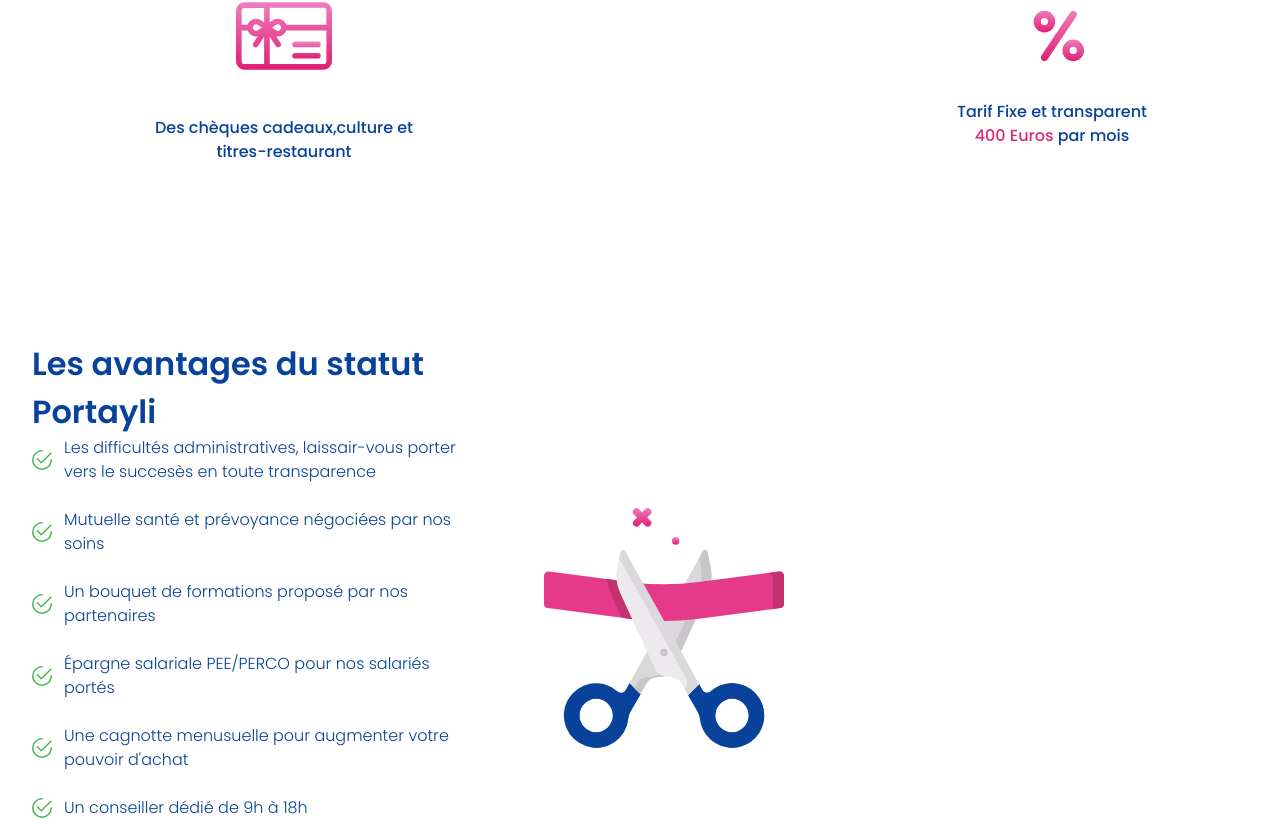
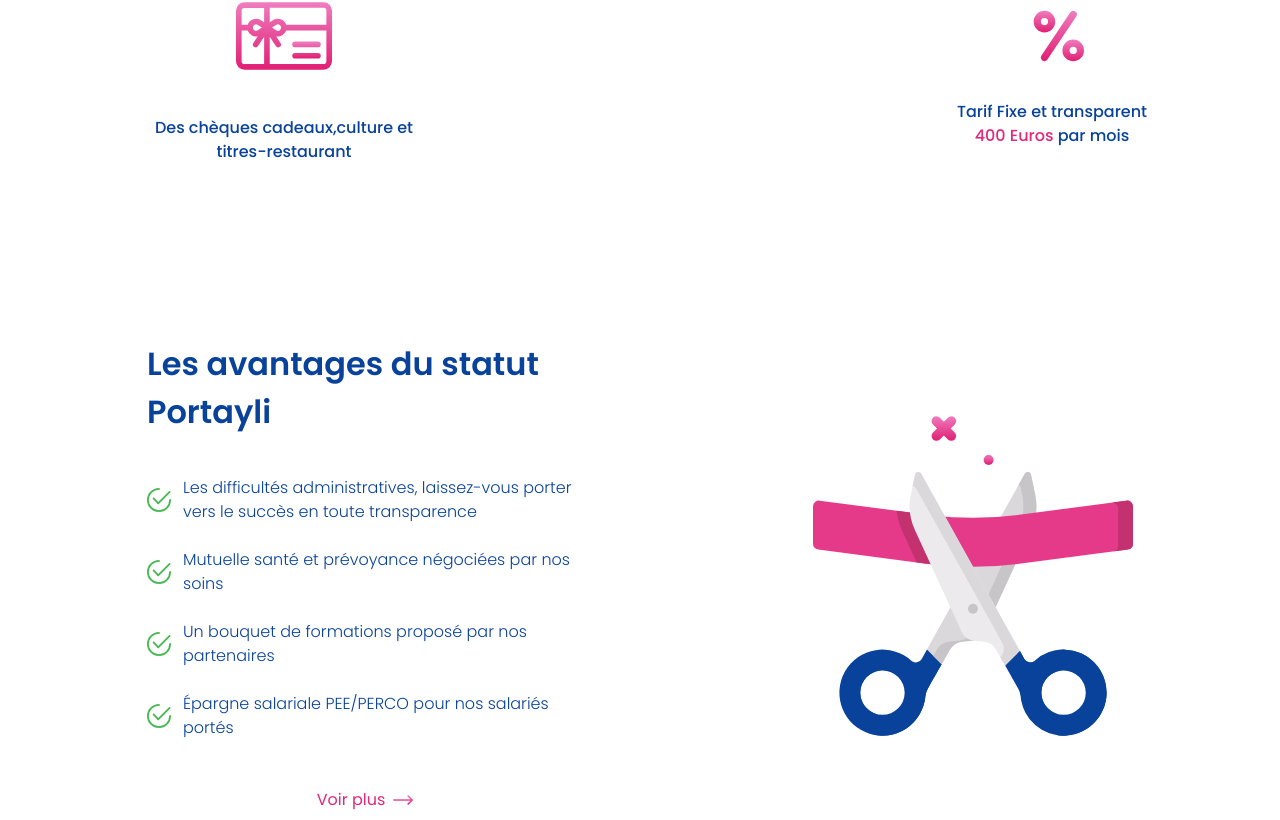
Before and after one commit to Tahabz/ayli, a React (Create React App) app: page / in a window 1280 px wide. Shown: the part 823-1643 px from the top of the page. Built offline with nearby package versions, Linux system fonts and the light colour scheme.

Commit message:
add arrow animation

```diff
--- a/src/App.css
+++ b/src/App.css
@@ -4,7 +4,7 @@
 @tailwind utilities;
 
 body {
-  @apply font-poppins h-full w-full;
+  @apply h-full w-full font-poppins;
 }
 
 #root {
@@ -24,6 +24,10 @@
   animation: heroAnimation 1.8s infinite;
 }
 
+.arrow-animation {
+  animation: arrowAnimation 1s ease-in-out infinite;
+}
+
 @keyframes heroAnimation {
   0%,
   100% {
@@ -34,3 +38,14 @@
     transform: translate(0px, 15px);
   }
 }
+
+@keyframes arrowAnimation {
+  0%,
+  100% {
+    transform: translate(0, 0);
+  }
+
+  50% {
+    transform: translate(5px, 0);
+  }
+}
--- a/src/components/Advantages.jsx
+++ b/src/components/Advantages.jsx
@@ -1,53 +1,75 @@
 import React from "react"
-import { CheckMarkSuccess, CutIcon } from "./Icons"
+import { ArrowLeftIcon, CheckMarkSuccess, CutIcon } from "./Icons"
 
 export default function Advantages() {
+  const [viewMore, setViewMore] = React.useState(false)
+
+  function handelViewMore() {
+    setViewMore(!viewMore)
+  }
+
   return (
-    <section className="flex flex-col gap-20 lg:gap-0 px-8 pt-[8rem] lg:pt-[11rem]">
-      <h1 className="text-[1.7rem] lg:text-[2rem] w-[20rem] lg:w-[25rem] font-semibold text-primary">
+    <section className="flex flex-col items-center gap-20 px-8 pt-[8rem] lg:items-start lg:gap-10 lg:pt-[11rem]">
+      <h1 className="w-[20rem] text-center text-[1.7rem] font-semibold text-primary md:w-[25rem] lg:hidden lg:w-[25rem] lg:text-left lg:text-[2rem]">
         Les avantages du statut Portayli
       </h1>
-      <div className="flex flex-col-reverse lg:flex-row gap-20 items-center">
+      <div className="flex w-full flex-col-reverse items-center gap-20 lg:flex-row lg:justify-around lg:gap-0">
+        <div className="lg:flex lg:flex-col lg:gap-10">
+          <h1 className="hidden w-[20rem] text-center text-[1.7rem] font-semibold text-primary lg:block lg:w-[25rem] lg:text-left lg:text-[2rem]">
+            Les avantages du statut Portayli
+          </h1>
           <div className="flex flex-col items-center gap-6">
             <div className="flex w-full items-center gap-3">
-            <CheckMarkSuccess className="h-7 w-7 lg:h-5 lg:w-5" />
-            <span className="w-full lg:w-[25rem] text-md font-light text-primary">
-              Les difficultés administratives, laissair-vous porter vers le
-              succesès en toute transparence
+              <CheckMarkSuccess className="h-7 w-7 lg:h-6 lg:w-6" />
+              <span className="text-md w-full font-light text-primary lg:w-[25rem]">
+                Les difficultés administratives, laissez-vous porter vers le
+                succès en toute transparence
               </span>
             </div>
             <div className="flex w-full items-center gap-3">
-            <CheckMarkSuccess className="h-7 w-7 lg:h-5 lg:w-5" />
-            <span className="w-full lg:w-[25rem] text-md font-light text-primary">
+              <CheckMarkSuccess className="h-7 w-7 lg:h-6 lg:w-6" />
+              <span className="text-md w-full font-light text-primary lg:w-[25rem]">
                 Mutuelle santé et prévoyance négociées par nos soins
               </span>
             </div>
             <div className="flex w-full items-center gap-3">
-            <CheckMarkSuccess className="h-7 w-7 lg:h-5 lg:w-5" />
-            <span className="w-full lg:w-[25rem] text-md font-light text-primary">
+              <CheckMarkSuccess className="h-7 w-7 lg:h-6 lg:w-6" />
+              <span className="text-md w-full font-light text-primary lg:w-[25rem]">
                 Un bouquet de formations proposé par nos partenaires
               </span>
             </div>
             <div className="flex w-full items-center gap-3">
-            <CheckMarkSuccess className="h-7 w-7 lg:h-5 lg:w-5" />
-            <span className="w-full lg:w-[25rem] text-md font-light text-primary">
+              <CheckMarkSuccess className="h-7 w-7 lg:h-6 lg:w-6" />
+              <span className="text-md w-full font-light text-primary lg:w-[25rem]">
                 Épargne salariale PEE/PERCO pour nos salariés portés
               </span>
             </div>
+            {viewMore ? (
+              <>
                 <div className="flex w-full items-center gap-3">
-            <CheckMarkSuccess className="h-7 w-7 lg:h-5 lg:w-5" />
-            <span className="w-full lg:w-[25rem] text-md font-light text-primary">
-              Une cagnotte menusuelle pour augmenter votre pouvoir d'achat
+                  <CheckMarkSuccess className="h-7 w-7 lg:h-6 lg:w-6" />
+                  <span className="text-md w-full font-light text-primary lg:w-[25rem]">
+                    Une cagnotte mensuelle pour augmenter votre pouvoir d'achat
                   </span>
                 </div>
                 <div className="flex w-full items-center gap-3">
-            <CheckMarkSuccess className="h-7 w-7 lg:h-5 lg:w-5" />
-            <span className="w-full lg:w-[25rem] text-md font-light text-primary">
+                  <CheckMarkSuccess className="h-7 w-7 lg:h-6 lg:w-6" />
+                  <span className="text-md w-full font-light text-primary lg:w-[25rem]">
                     Un conseiller dédié de 9h à 18h
                   </span>
                 </div>
+              </>
+            ) : null}
+            <button
+              className="mt-6 group flex items-center gap-[.5rem]  text-active"
+              onClick={handelViewMore}
+            >
+              {viewMore ? "Voir moins" : "Voir plus"}{" "}
+              <ArrowLeftIcon className="h-5 w-5 group-hover:animate-arrowAnimation" />
+            </button>
           </div>
-        <CutIcon className="h-60 w-60" />
+        </div>
+        <CutIcon className="h-60 w-60 lg:h-[20rem] lg:w-[20rem]" />
       </div>
     </section>
   )
--- a/src/components/Icons.jsx
+++ b/src/components/Icons.jsx
@@ -100,8 +100,8 @@
 export function CheckMarkSuccess({ className }) {
   return (
     <svg viewBox="0 0 49.056 49.056" className={className}>
-      <g  transform="translate(-169 -1902)">
-        <g  data-name="Group 506" transform="translate(169 1902)">
+      <g transform="translate(-169 -1902)">
+        <g data-name="Group 506" transform="translate(169 1902)">
           <path
             d="M157.573,64.87a1.848,1.848,0,0,0-2.614,0l-22.18,22.121-8-8.691a1.849,1.849,0,0,0-2.72,2.5l9.306,10.106a1.847,1.847,0,0,0,1.321.6h.039a1.851,1.851,0,0,0,1.305-.539l23.542-23.48A1.849,1.849,0,0,0,157.573,64.87Z"
             transform="translate(-109.92 -58.164)"
@@ -541,3 +541,33 @@
     </svg>
   )
 }
+
+export function ArrowLeftIcon({ className }) {
+  return (
+    <svg viewBox="0 0 28.504 13.807" className={className}>
+      <defs>
+        <linearGradient
+          id="linear-gradient"
+          x1="0.088"
+          y1="0.5"
+          x2="1"
+          y2="0.5"
+          gradientUnits="objectBoundingBox"
+        >
+          <stop offset="0" stop-color="#ef7ec0" />
+          <stop offset="0.289" stop-color="#eb66ac" />
+          <stop offset="0.904" stop-color="#e2287b" />
+          <stop offset="1" stop-color="#e11f74" />
+        </linearGradient>
+      </defs>
+      <g id="Group_497" data-name="Group 497" transform="translate(0 -132)">
+        <path
+          id="Path_129"
+          data-name="Path 129"
+          d="M28.178,138.115h0l-5.818-5.79a1.113,1.113,0,0,0-1.571,1.578l3.906,3.887H1.113a1.113,1.113,0,0,0,0,2.227H24.694L20.788,143.9a1.113,1.113,0,0,0,1.571,1.578l5.818-5.79h0A1.114,1.114,0,0,0,28.178,138.115Z"
+          fill="url(#linear-gradient)"
+        />
+      </g>
+    </svg>
+  )
+}
--- a/tailwind.config.js
+++ b/tailwind.config.js
@@ -17,6 +17,9 @@
       fontFamily: {
         poppins: ["Poppins", "sans-serif"],
       },
+      animation: {
+        "arrowAnimation": "arrowAnimation 1s ease-in-out infinite",
+      },
     },
   },
   plugins: [],
```
Lines whose indentation alone changed are shown as unchanged.
